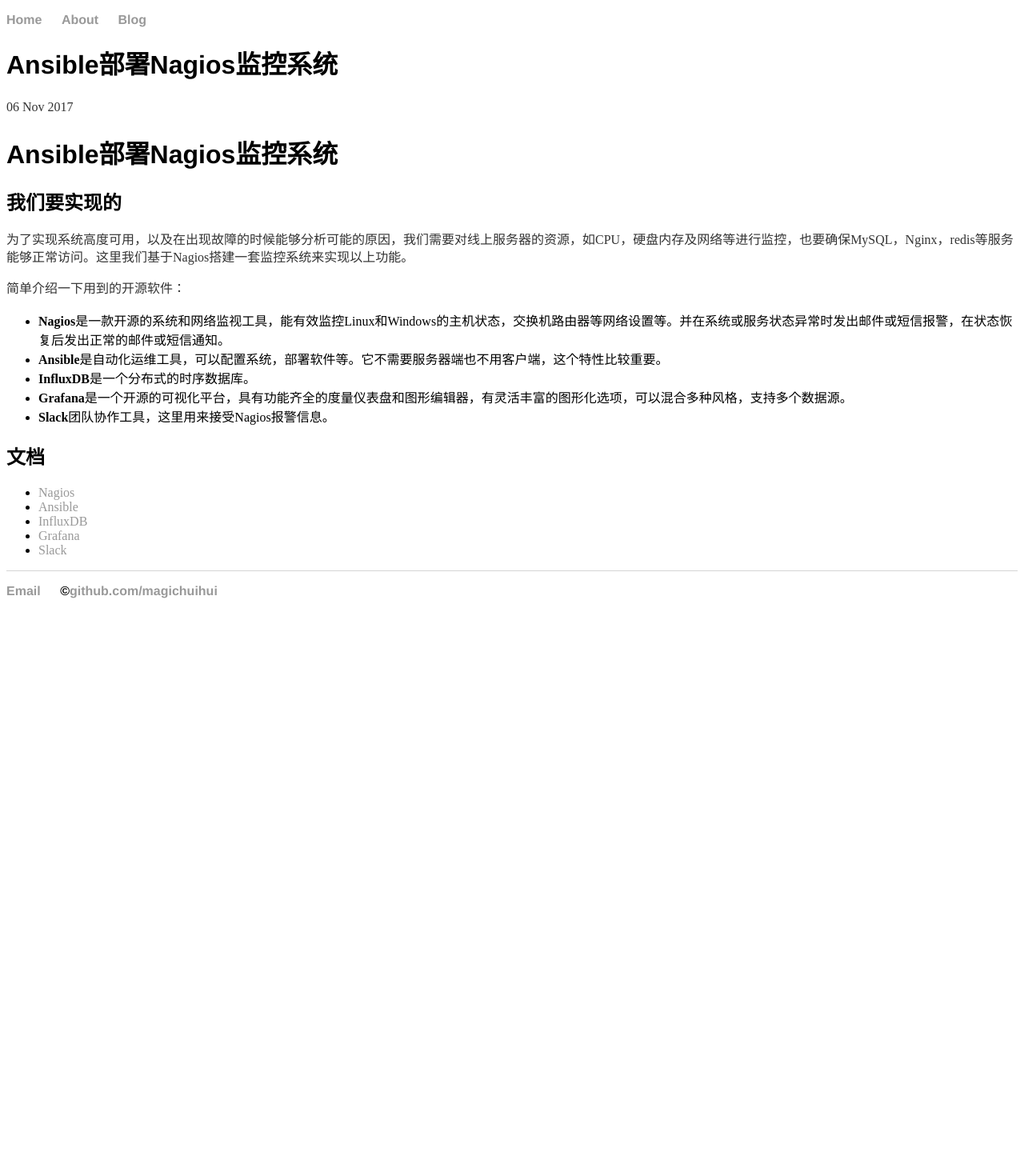
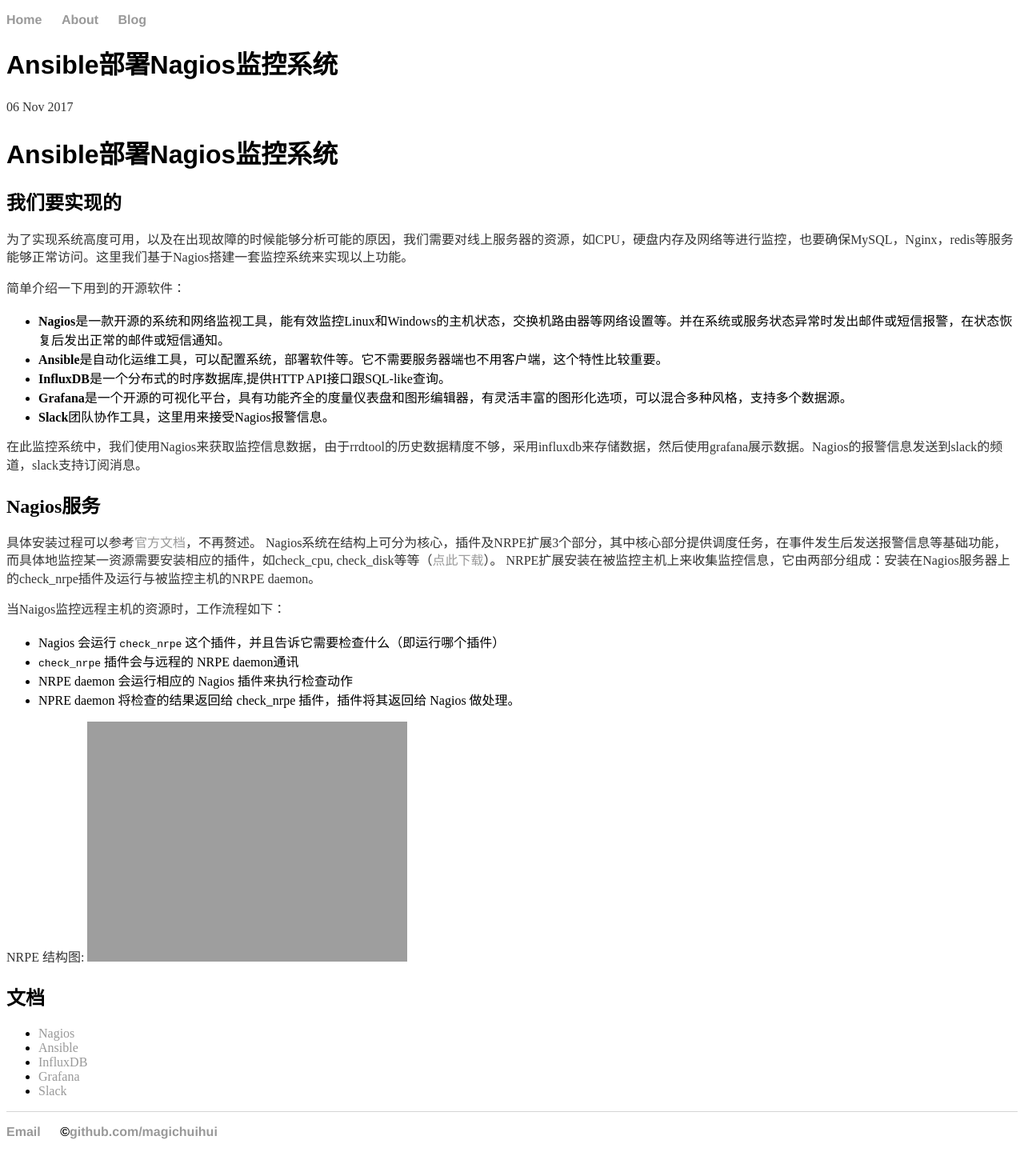
Before and after one commit to magichuihui/magichuihui.github.io, a Jekyll site: the page built from _posts/2017-11-06-nagios-ansible.md, in a window 1280 px wide. Shown: the whole page at 80% size. Built offline with Jekyll 4.4.1, drawn with Linux system fonts in a browser that asks for light colours; before the commit the page ends 900 px from its top, so only the background shows below that.

Commit message:
add nagios

```diff
--- a/_posts/2017-11-06-nagios-ansible.md
+++ b/_posts/2017-11-06-nagios-ansible.md
@@ -15,9 +15,27 @@
 
 * **Nagios**是一款开源的系统和网络监视工具，能有效监控Linux和Windows的主机状态，交换机路由器等网络设置等。并在系统或服务状态异常时发出邮件或短信报警，在状态恢复后发出正常的邮件或短信通知。
 * **Ansible**是自动化运维工具，可以配置系统，部署软件等。它不需要服务器端也不用客户端，这个特性比较重要。
-* **InfluxDB**是一个分布式的时序数据库。
+* **InfluxDB**是一个分布式的时序数据库,提供HTTP API接口跟SQL-like查询。
 * **Grafana**是一个开源的可视化平台，具有功能齐全的度量仪表盘和图形编辑器，有灵活丰富的图形化选项，可以混合多种风格，支持多个数据源。
 * **Slack**团队协作工具，这里用来接受Nagios报警信息。
+
+在此监控系统中，我们使用Nagios来获取监控信息数据，由于rrdtool的历史数据精度不够，采用influxdb来存储数据，然后使用grafana展示数据。Nagios的报警信息发送到slack的频道，slack支持订阅消息。
+
+## Nagios服务
+
+具体安装过程可以参考[官方文档][1]，不再赘述。
+Nagios系统在结构上可分为核心，插件及NRPE扩展3个部分，其中核心部分提供调度任务，在事件发生后发送报警信息等基础功能，而具体地监控某一资源需要安装相应的插件，如check_cpu, check_disk等等（[点此下载](https://www.nagios.org/downloads/nagios-plugins/)）。
+NRPE扩展安装在被监控主机上来收集监控信息，它由两部分组成：安装在Nagios服务器上的check_nrpe插件及运行与被监控主机的NRPE daemon。
+
+当Naigos监控远程主机的资源时，工作流程如下：
+
+* Nagios 会运行 `check_nrpe` 这个插件，并且告诉它需要检查什么（即运行哪个插件）
+* `check_nrpe` 插件会与远程的 NRPE daemon通讯
+* NRPE daemon 会运行相应的 Nagios 插件来执行检查动作
+* NPRE daemon 将检查的结果返回给 check_nrpe 插件，插件将其返回给 Nagios 做处理。
+
+NRPE 结构图:
+![NRPE结构图]('images/nrpe.png')
 
 
 
```
Also changed, not shown: images/nrpe.png (added).
